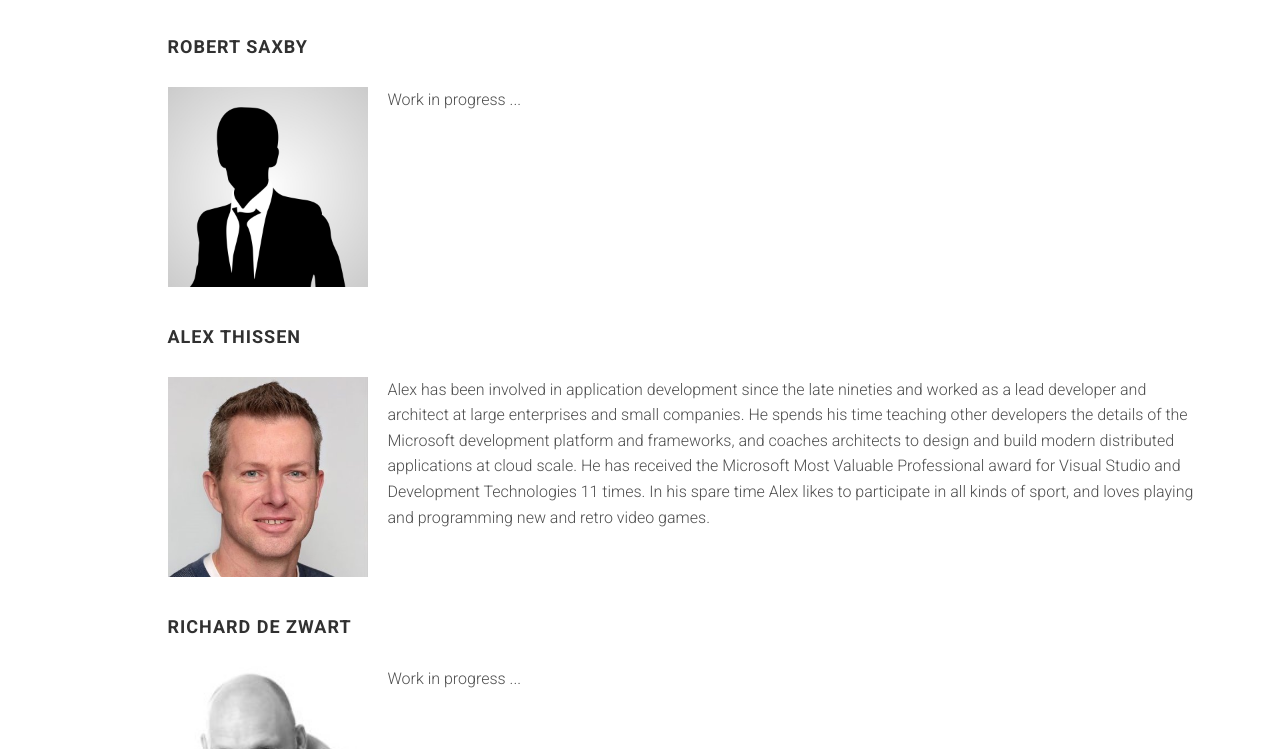
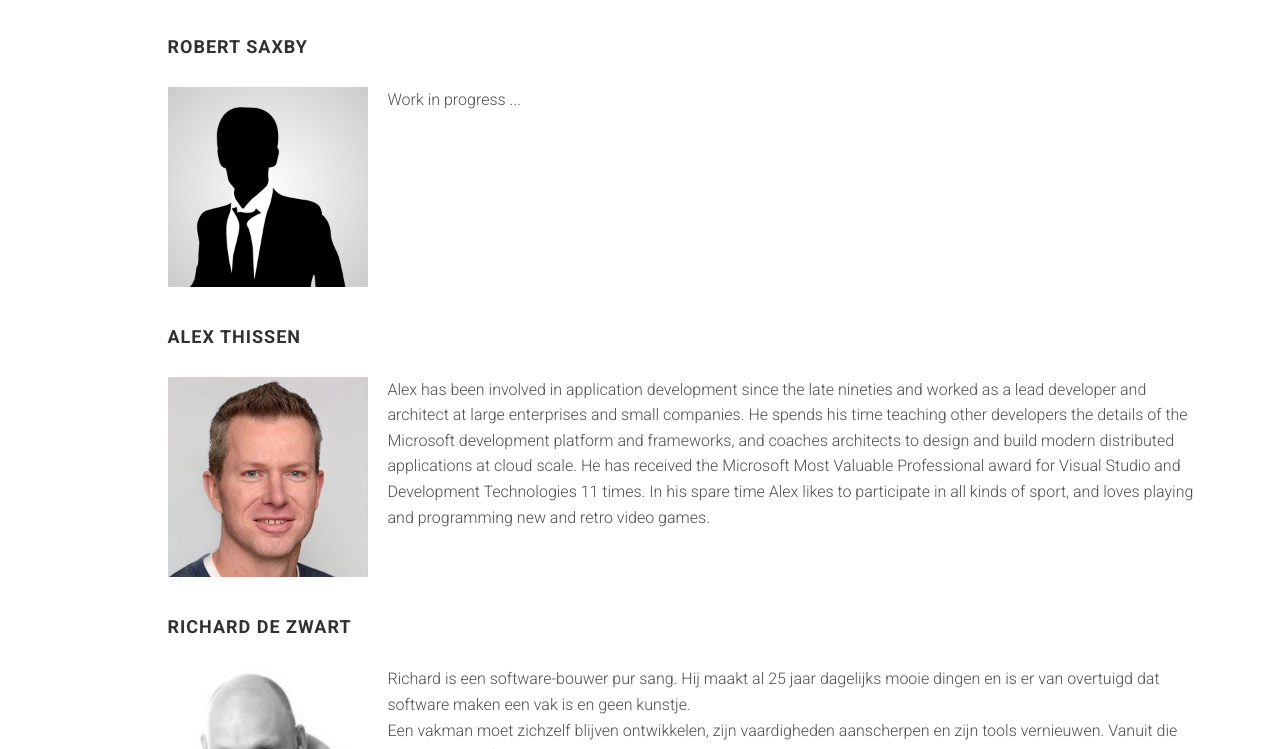
Before and after one commit to devNetNoord/devNetNoord.github.io, a website: page index.html in a window 1280 px wide. Shown: the part 11251-12000 px from the top of the page. Drawn offline with Linux system fonts and the light colour scheme; files whose address does not match are found by name.

Commit message:
Update index.html
Bio Richard de Zwart toegevoegd.

```diff
--- a/index.html
+++ b/index.html
@@ -776,7 +776,8 @@
                     <figure>
                       <img alt="" class="img-responsive pull-left" src="assets/images/speakers/RichardDeZwart.jpg">
                     </figure>
-                    <p>Work in progress ...</p>
+                    <p>Richard is een software-bouwer pur sang. Hij maakt al 25 jaar dagelijks mooie dingen en is er van overtuigd dat software maken een vak is en geen kunstje.</br>
+                       Een vakman moet zichzelf blijven ontwikkelen, zijn vaardigheden aanscherpen en zijn tools vernieuwen. Vanuit die overtuiging blijft Richard nieuwe ontwikkelingen volgen en uitproberen om ze op hun bruikbaarheid te kunnen beoordelen.</p>
                 </div>
             </div>
         </div>
```
